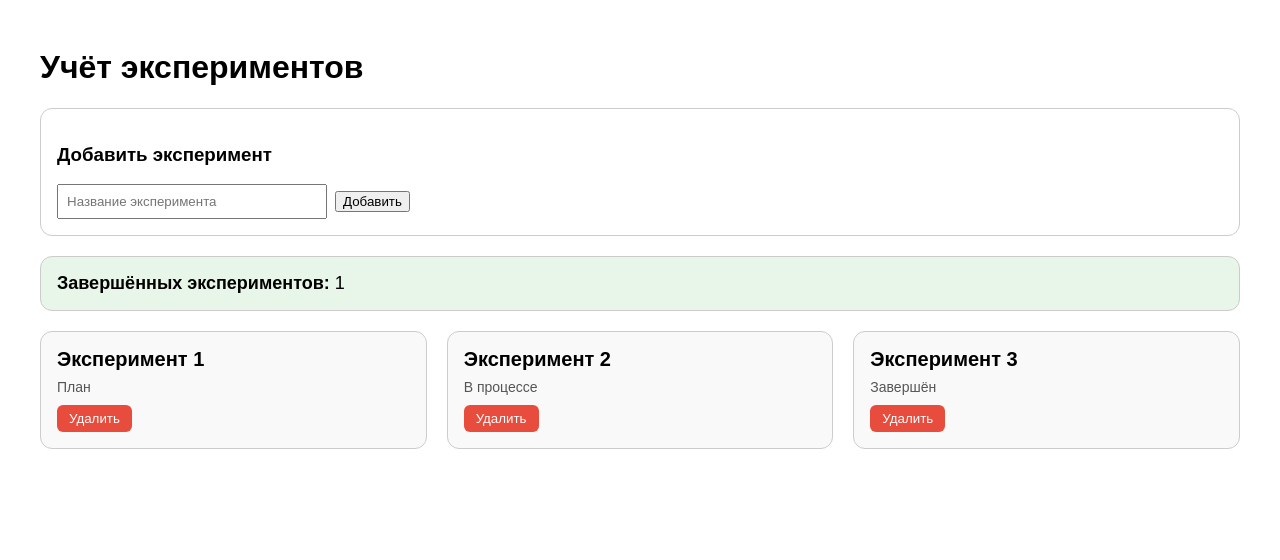
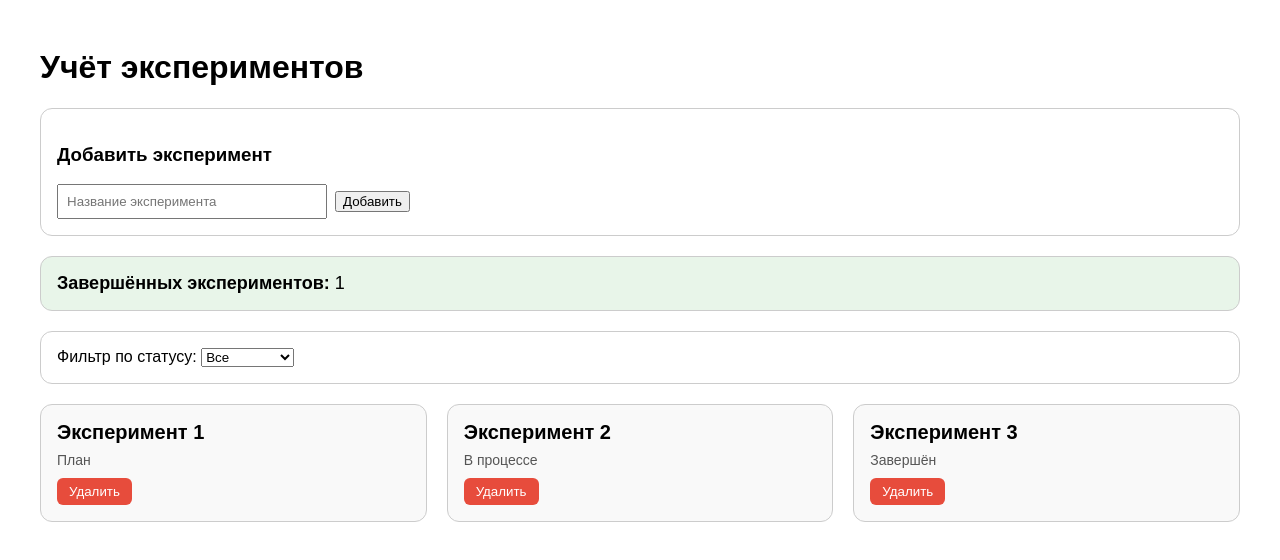
Before and after one commit to Danila7502/experiment-tracker, a React (Create React App) app: page / in a window 1280 px wide. Shown: the top 560 px of the page. Built offline with nearby package versions, Linux system fonts and the light colour scheme.

Commit message:
6 - добавлен фильтр по статусу

```diff
--- a/src/App.css
+++ b/src/App.css
@@ -59,3 +59,9 @@
   background-color: #e8f5e9;
   font-size: 18px;
 }
+.filter-block {
+  margin-bottom: 20px;
+  padding: 16px;
+  border: 1px solid #ccc;
+  border-radius: 12px;
+}
--- a/src/App.js
+++ b/src/App.js
@@ -13,6 +13,7 @@ function App() {
     });
 
   const [inputValue, setInputValue] = useState('');
+  const [filter, setFilter] = useState('Все');
 
   useEffect(() => {
     localStorage.setItem('experiments', JSON.stringify(experiments));
@@ -33,6 +34,11 @@ function App() {
     setInputValue('');
   };
 
+  const filteredExperiments = experiments.filter(exp => {
+    if (filter === 'Все') return true;
+    return exp.status === filter;
+  });
+
   return (
     <div className="app">
       <h1>Учёт экспериментов</h1>
@@ -50,8 +56,17 @@ function App() {
         <strong>Завершённых экспериментов:</strong>{' '}
         {experiments.filter(exp => exp.status === 'Завершён').length}
       </div>
+      <div className="filter-block">
+      <label>Фильтр по статусу: </label>
+      <select value={filter} onChange={(e) => setFilter(e.target.value)}>
+        <option>Все</option>
+        <option>План</option>
+        <option>В процессе</option>
+        <option>Завершён</option>
+      </select>
+    </div>
       <div className="experiments-grid">
-        {experiments.map(exp => (
+        {filteredExperiments.map(exp => (
           <div key={exp.id} className="experiment-card">
             <div className="card-name">{exp.name}</div>
             <div className="card-status">{exp.status}</div>
```
